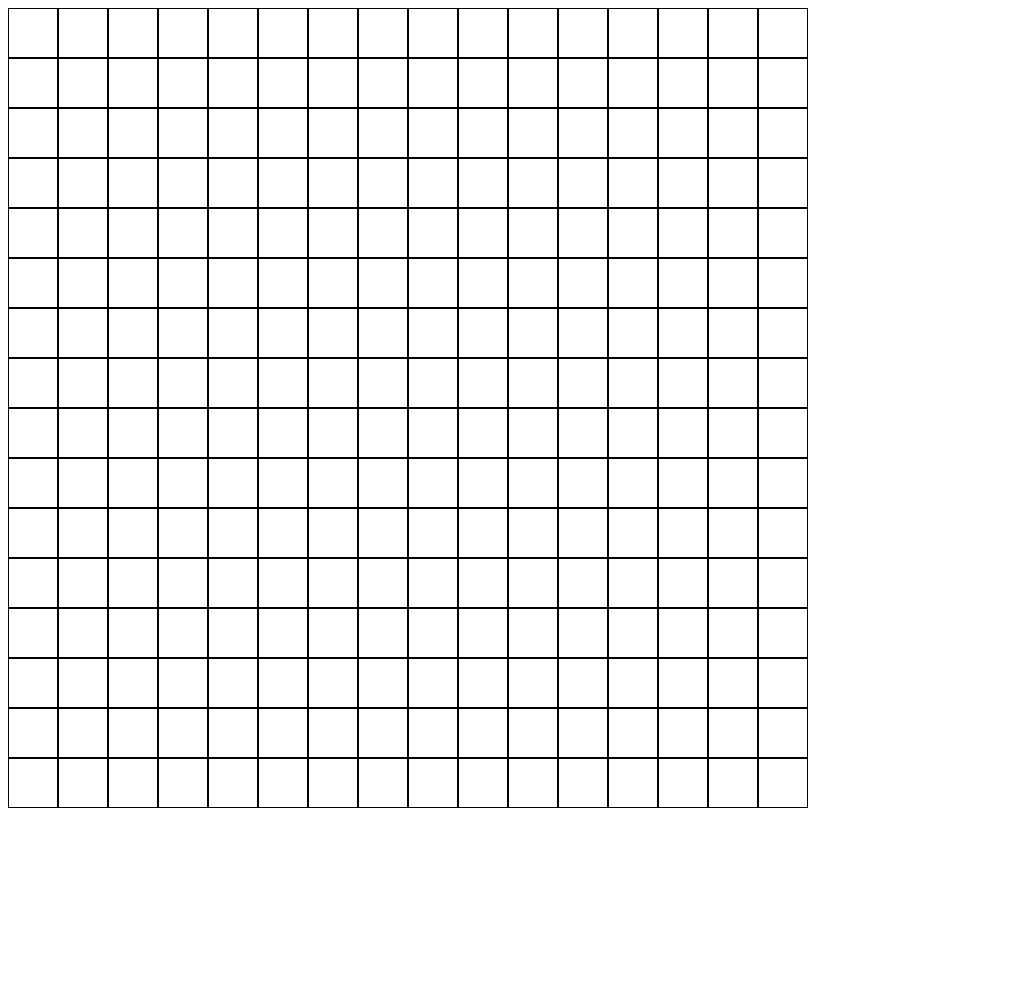
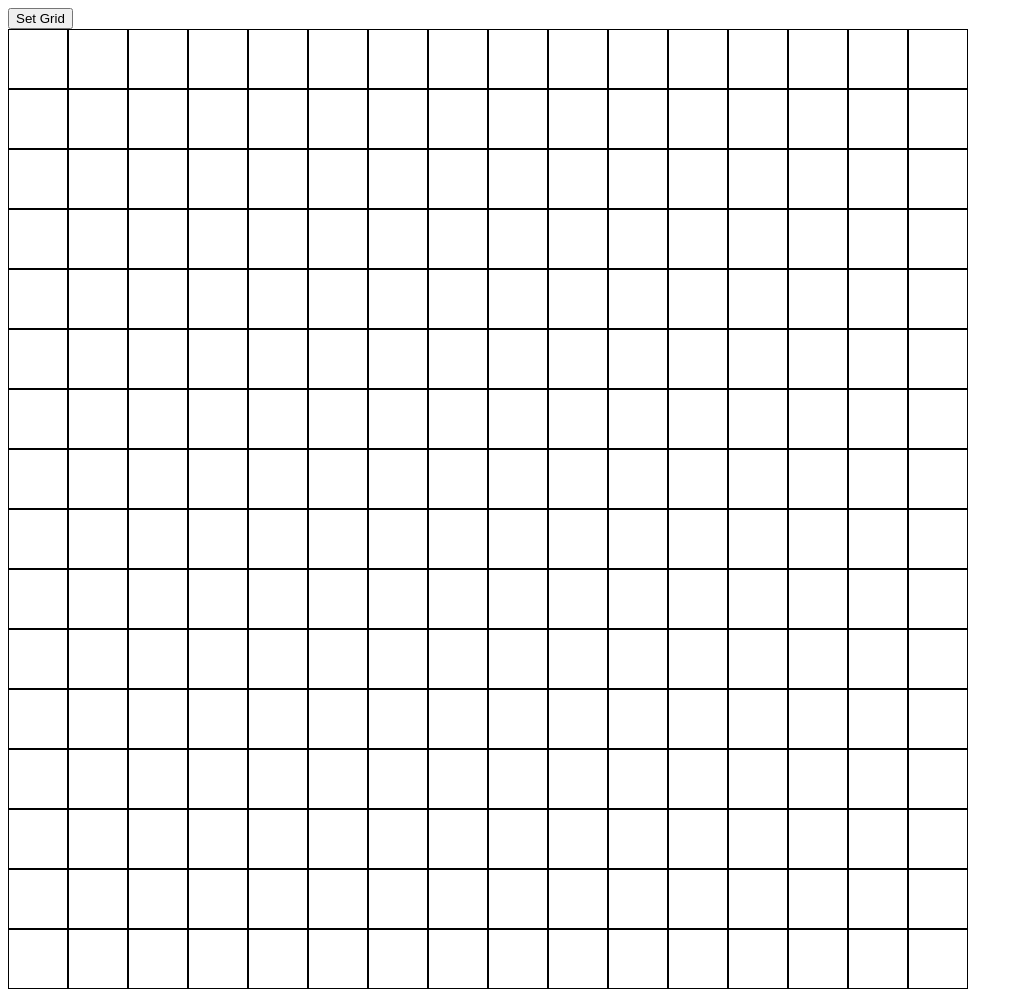
Before and after one commit to claeswdev/etch-a-sketch, a plain HTML site: page index.html in a window 1280 px wide. Shown: the whole page, without its empty margins (0-1023 px from the left). Before the commit the page ends 816 px from the top, so only its background shows below. Drawn offline with Linux system fonts and the light colour scheme.

Commit message:
Add button for changing grid size
You can now change the number of squares for a side with a button
that prompts the user for a number no larger than 100.
Larger number of squares makes the app slow.

```diff
--- a/script.js
+++ b/script.js
@@ -1,14 +1,31 @@
+const body = document.querySelector("body");
 const container = document.querySelector(".container");
-for (let i = 0; i < (16 * 16); i++) {
-    const square = document.createElement("div");
-    square.classList.toggle("square");
-    square.addEventListener("mouseenter",
-        () => square.classList.toggle("hover"));
-    container.appendChild(square);
+
+const setGridButton = document.createElement("button");
+setGridButton.textContent = "Set Grid";
+setGridButton.addEventListener("click", () => {
+    while (true) {
+        let userInput = prompt("Set the number of squares per side for the grid (max 100)", 16);
+        if (userInput === null) break;
+        if ((typeof parseInt(userInput) === "number") && ((userInput > 0) && (userInput <= 100))) {
+            setGrid(userInput);
+            break;
+        }
+    }
+});
+body.prepend(setGridButton);
+
+function setGrid(num) {
+    container.innerHTML = "";
+    for (let i = 0; i < (num * num); i++) {
+        const square = document.createElement("div");
+        const squareSize = container.clientWidth / num;
+        square.style.cssText = `width: ${squareSize}px; height: ${squareSize}px`;
+        square.classList.toggle("thin-dark-border");
+        square.addEventListener("mouseenter",
+            () => square.classList.toggle("hover"));
+        container.appendChild(square);
+    }
 }
 
-const button = document.createElement("button");
-button.textContent = "Set Grid";
-button.addEventListener("click", () => {
-    let userInput = +prompt("Enter the size of a side for the grid (max 100)", 16);
-})
+setGrid(16);
--- a/styles.css
+++ b/styles.css
@@ -4,15 +4,13 @@
 
 
 .container {
-    width: 800px;
+    width: 960px;
     height: auto;
     display: flex;
     flex-wrap: wrap;
 }
 
-.square {
-    width: 50px;
-    height: 50px;
+.thin-dark-border {
     border: 1px solid black;
 }
 
```
